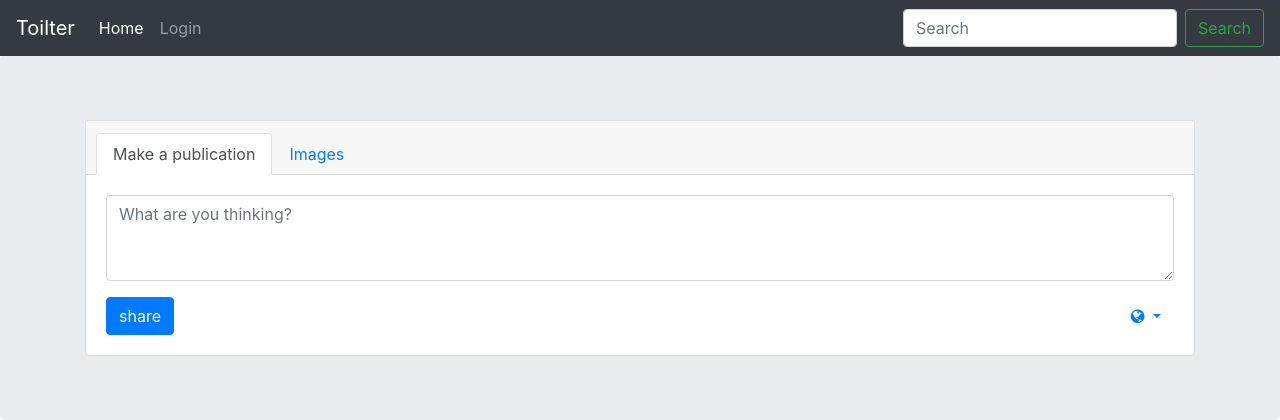
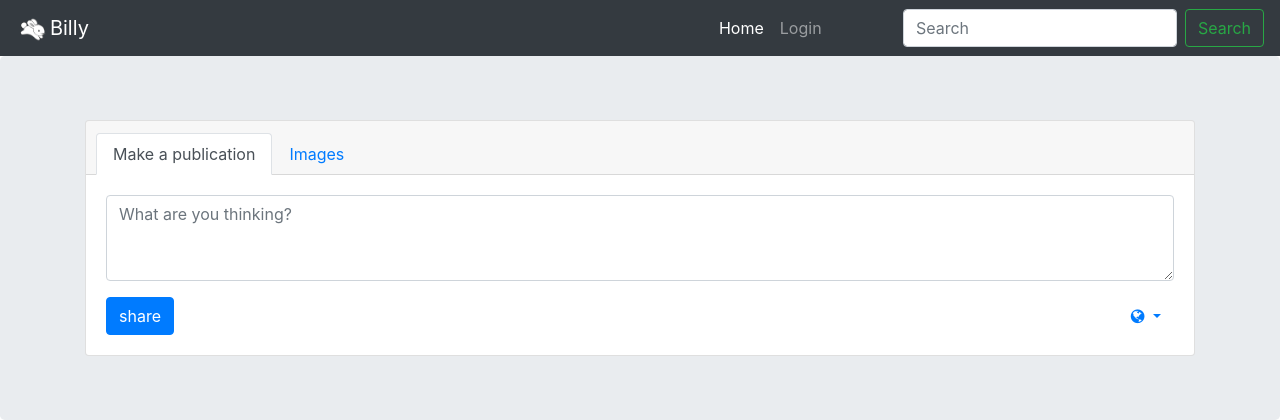
Before and after one commit to Igor-Felipy/Billy_Social-Network, a Flask app: page / in a window 1280 px wide. Shown: the top 420 px of the page. Run offline with Flask 2, Linux system fonts and the light colour scheme; data comes from the database, SQL or seed files in the repository; some libraries are stand-ins or nearby versions.

Commit message:
criando o logo da  aplicação

```diff
--- a/app/templates/base.html
+++ b/app/templates/base.html
@@ -23,8 +23,8 @@
 <script src="https://stackpath.bootstrapcdn.com/bootstrap/4.1.3/js/bootstrap.min.js" integrity="sha384-ChfqqxuZUCnJSK3+MXmPNIyE6ZbWh2IMqE241rYiqJxyMiZ6OW/JmZQ5stwEULTy"
         crossorigin="anonymous"></script>
       <!-- fim teste css-->
-
-    <title>{% block title %}Toilter{% endblock %}</title>
+      <link rel="sortcut icon" href="{{ url_for('static',filename='images/billy.gif') }}" type="image/gif" />
+    <title>{% block title %}Billy{% endblock %}</title>
 
     <!-- Bootstrap core CSS -->
     <link  href="{{ url_for('static', filename='css/bootstrap.min.css') }}" rel="stylesheet">
@@ -35,7 +35,7 @@
   <body>
 
     <nav class="navbar navbar-expand-md navbar-dark fixed-top bg-dark">
-      <a class="navbar-brand" href="#">Toilter</a>
+      <a class="navbar-brand" href="#"><img src="{{ url_for('static',filename='images/billy_logo.png') }}" style="max-width: 5%; height: auto;">Billy</a>
       <button class="navbar-toggler" type="button" data-toggle="collapse" data-target="#navbarsExampleDefault" aria-controls="navbarsExampleDefault" aria-expanded="false" aria-label="Toggle navigation">
         <span class="navbar-toggler-icon"></span>
       </button>
```
Also changed, not shown: app/static/images/billy.gif (added), app/static/images/billy_logo.png (added).
